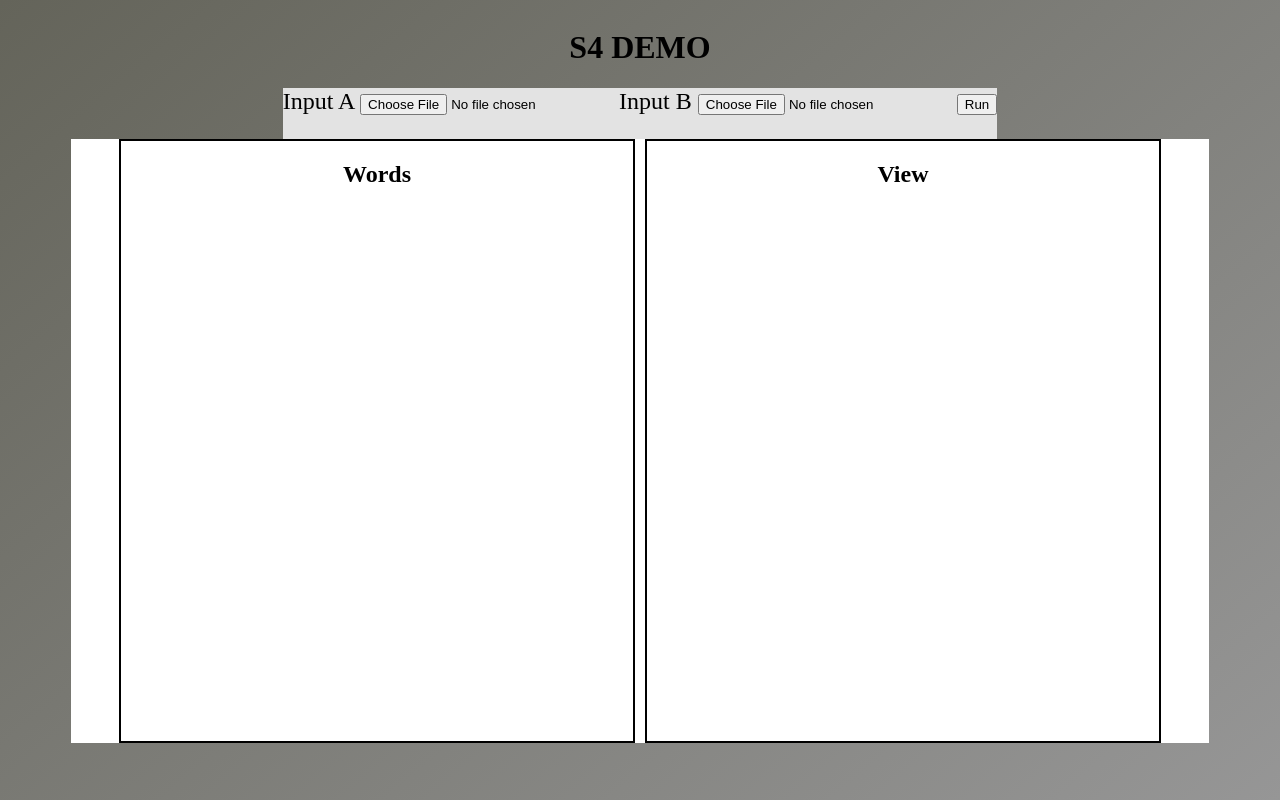
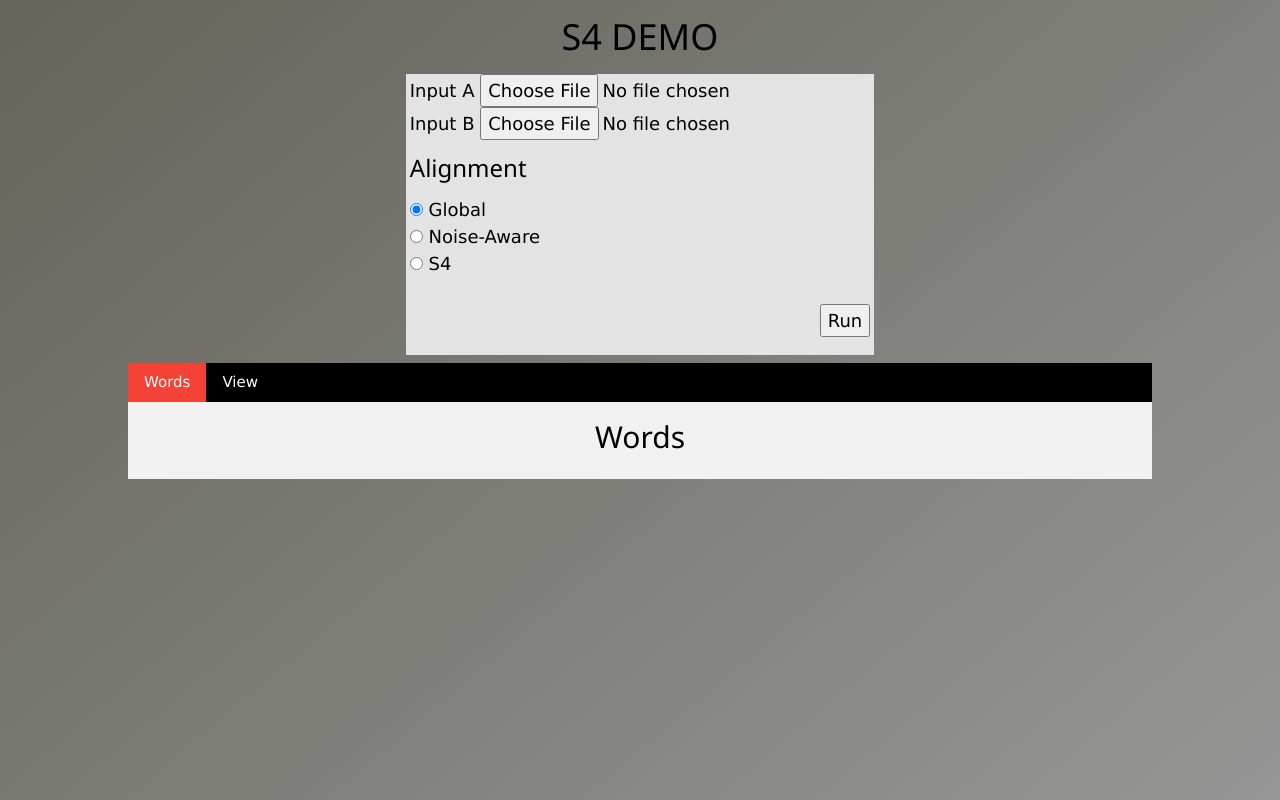
Before and after one commit to mgruppi/sense-demo, a Flask app: page / in a window 1280 px wide. Run offline with Flask 2, Linux system fonts and the light colour scheme.

Commit message:
Tabify content - add more tabs later

```diff
--- a/templates/demo.html
+++ b/templates/demo.html
@@ -2,6 +2,8 @@
 <meta name="viewport" content="width=device-width, initial-scale=1.0">
 <link rel="stylesheet" href="https://cdnjs.cloudflare.com/ajax/libs/font-awesome/4.7.0/css/font-awesome.min.css">
 <link rel="icon" href="https://d1nhio0ox7pgb.cloudfront.net/_img/o_collection_png/green_dark_grey/512x512/plain/chart_line.png">
+<link rel="stylesheet" href="https://www.w3schools.com/w3css/4/w3.css">
+
 <meta charset="UTF-8">
 
 
@@ -9,48 +11,60 @@
   body{
     background: linear-gradient(140deg, rgba(100, 100, 90,1) 0%, rgba(150,150,150,1) 100%);
   }
+
+  #page{
+    display: flex;
+    align-items: center;
+    justify-content: center;
+  }
+  #content{
+    display: flex;
+    flex-direction: column;
+    flex-wrap: wrap;
+    align-items: center;
+    justify-content: center;
+    margin-bottom: 20px;
+    width: 80%;
+  }
+
   #input{
     display: flex;
     flex-direction: column;
     align-items: center;
     background: #E3E3E3;
     height: 80%;
-    font-size: 24px;
+    font-size: 18px;
+    padding-left: 4px;
+    padding-right: 4px;
+    margin-bottom: 8px;
   }
   #display{
     display: flex;
-    flex-direction: row;
-    justify-content: center;
+    flex-direction: column;
+    text-align: center;
+    align-items: center;
     height: 600px;
     width: 45%;
     margin-left: 5px;
     margin-right: 5px;
-    border-style: solid;
-    border-width: 2;
-    border-color: #000000;
   }
   #view {
 
   }
   #words{
+    background-color: #f1f1f1;
     display: flex;
-    flex-direction: row;
-    justify-content: center;
-    height: 600px;
-    width: 45%;
+    flex-direction: column;
+    justify-content: top;
+    align-items: center;
+    max-height: 90%;
     margin-left: 5px;
     margin-right: 5px;
-    border-style: solid;
-    border-width: 2;
-    border-color: #000000;
+    margin-bottom: 10px;
+    margin-top: 2px;
+
   }
-  #content{
-    display: flex;
-    flex-direction: column;
-    flex-wrap: wrap;
-    align-items:center;
-    justify-content: center;
-  }
+
   #output{
     background: #FFFFFF;
     width: 90%;
@@ -58,6 +72,41 @@
     flex-direction: row;
     flex-wrap: wrap;
     justify-content: center;
+  }
+  #info{
+    background: #FFFFFF;
+    display: flex;
+    flex-direction: column;
+    margin-bottom: 8px;
+    font-size: 20px;
+  }
+
+  .container{
+    display: block;
+    background-color: #F1F1F1;
+    width: 100%;
+  }
+
+  .td-value{
+    text-align: center;
+  }
+  .word-container{
+    background: #F1F1F1;
+    height: 90%;
+    width: 90%;
+    max-height: 500px;
+    display: flex;
+    flex-direction: column;
+    flex-wrap: wrap;
+  }
+  .word-container > div{
+    background-color: #e2e2e2;
+    text-align: center;
+    font-size: 24px;
+  }
+
+  .plot{
+
   }
 </style>
 
@@ -78,24 +127,76 @@
 
           Input A
           <input type="file" id="input1" name="input1" accept=".vec,.txt">
-
+          <br>
           Input B
           <input type="file" id="input2" name="input2" accept=".vec,.txt">
 
-          <input type="submit" name="btn-run" value="Run">
+          <h3> Alignment </h3>
+          <input type="radio" id="global" name="align" value="global" checked>
+          <label for ="global">Global <label><br>
+
+          <input type="radio" id="noise" name="align" value="noise">
+          <label for ="noise">Noise-Aware <label><br>
+
+          <input type="radio" id="s4" name="align" value="s4">
+          <label for ="s4">S4 <label><br>
+
+          <br>
+          <input type="submit" name="btn-run" value="Run" style="float: right;">
         </form>
 
       </div>
 
-      <div id="output">
+
+      {%if data %}
+      <div id="info">
+        <h3> Info </h3>
+        <table id="tab-info">
+          <tbody>
+            <tr>
+              <td> Source A </td> <td class="td-value"> {{data.filename1}} </td>
+            </tr>
+            <tr>
+              <td> Source B </td> <td class="td-value"> {{data.filename2}} </td>
+            </tr>
+            <tr>
+              <td> <p> Common vocab. </p> </td>
+              <td class="td-value"> {{ data.common }} </td>
+            </tr>
+          </tbody>
+        </table>
+      </div>
+      {% endif %}
+
+
+      <div class="w3-bar w3-black">
+        <button class="w3-bar-item w3-button tablink w3-red" onclick="openTab(event, 'content-words')">Words</button>
+        <button class="w3-bar-item w3-button tablink" onclick="openTab(event, 'content-view')">View</button>
+      </div>
+
+      <div id="content-words" class="container">
         <div id="words">
           <h2> Words </h2>
+          <div class="word-container">
+            {% for word in words %}
+              <div> {{word}} </div>
+            {% endfor %}
+          </div>
         </div>
+      </div>
+
+      <div id="content-view" class="container" style="display:none;">
         <div id="display">
           <div id="view">
           <h2> View </h2>
+          {% if img %}
+            <div class="plot">
+                <img src="{{img}}">
+            </div>
+          {% endif %}
           </div>
         </div>
+
       </div>
 
     </div>
@@ -106,6 +207,27 @@
 
 
 <script>
+
+
+// Handles tab clicks and highlights selected tab
+function openTab(evt, name){
+  var i, x, tablinks;
+  x = document.getElementsByClassName('container');
+  for (i = 0; i < x.length; ++i)
+  {
+    x[i].style.display = 'none';
+  }
+
+  // Clear tab links
+  tablinks = document.getElementsByClassName("tablink");
+  for (i = 0; i < tablinks.length; i++){
+    tablinks[i].className = tablinks[i].className.replace(" w3-red", "");
+  }
+
+  document.getElementById(name).style.display = "block";
+  evt.currentTarget.className += " w3-red";
+}
+
 emb_files = [];
 
 // Define class for input file
```
